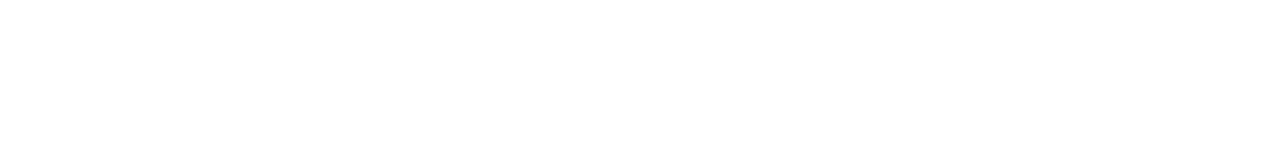
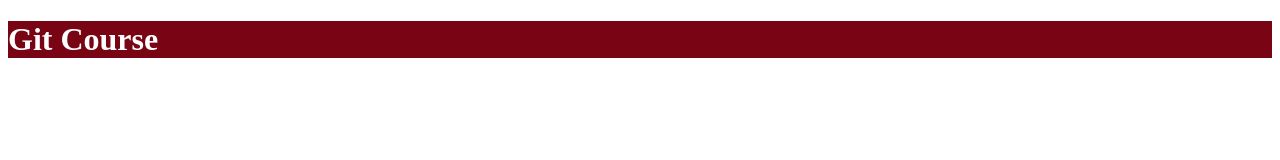
Before and after one commit to sanic16/CursoGit, a plain HTML site: page index.html in a window 1280 px wide. Drawn offline with Linux system fonts and the light colour scheme.

Commit message:
css styles and html heading added

```diff
--- /dev/null
+++ b/css/styles.css
@@ -0,0 +1,7 @@
+h1{
+    color: #fff;
+    background-color: rgb(120, 4, 20);
+}
+h1:hover{
+    background-color: rgba(120, 4, 20, 0.8);
+}
--- a/index.html
+++ b/index.html
@@ -5,8 +5,9 @@
     <meta http-equiv="X-UA-Compatible" content="IE=edge">
     <meta name="viewport" content="width=device-width, initial-scale=1.0">
     <title>Document</title>
+    <link rel="stylesheet" href="css/styles.css">
 </head>
 <body>
-
+    <h1>Git Course</h1>
 </body>
 </html>
```
Also changed, not shown: js/javascript.js (added).
